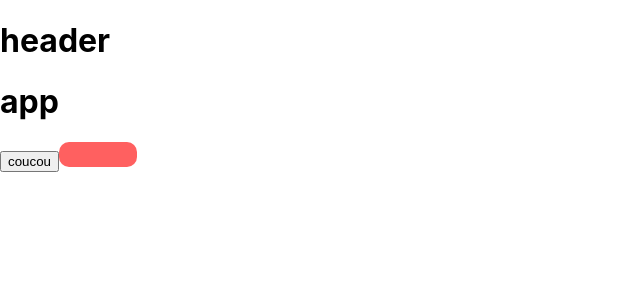
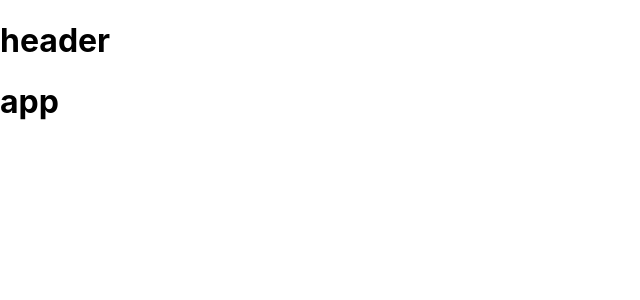
Before and after one commit to olivier-goy/Kasa, a React (Create React App) app: page / in a window 1280 px wide. Shown: the top 300 px of the page, without its empty margins (0-640 px from the left). Built offline with nearby package versions, Linux system fonts and the light colour scheme.

Commit message:
deleted test tag in index.jsx

```diff
--- a/src/index.jsx
+++ b/src/index.jsx
@@ -8,7 +8,6 @@
 import About from './Pages/About/About';
 import Error from './Pages/404/404';
 import Header from './Components/Header/Header';
-import Tag from './Components/Tag/Tag';
 
 const routes = createBrowserRouter([
   {
@@ -37,9 +36,6 @@
     <main>
       <RouterProvider router={routes} />
     </main>
-    <button>coucou</button>
-    <Tag></Tag>
-
   </React.StrictMode>
 );
 
```
